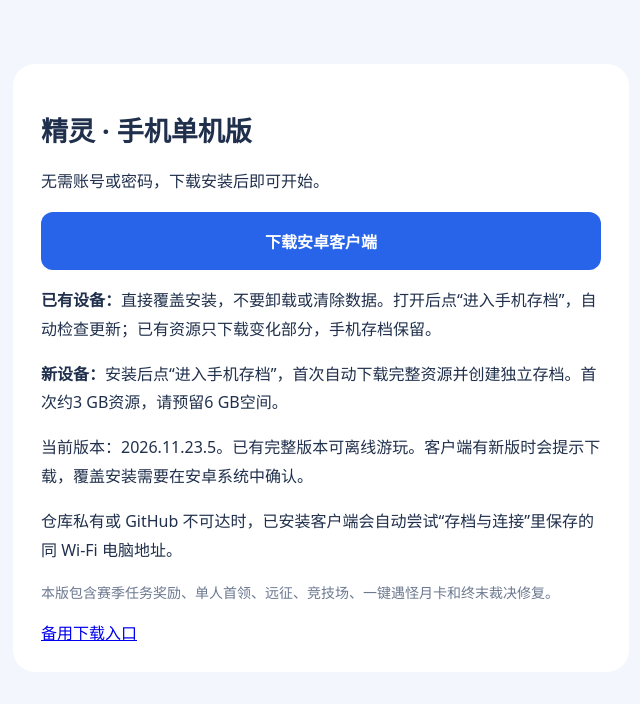
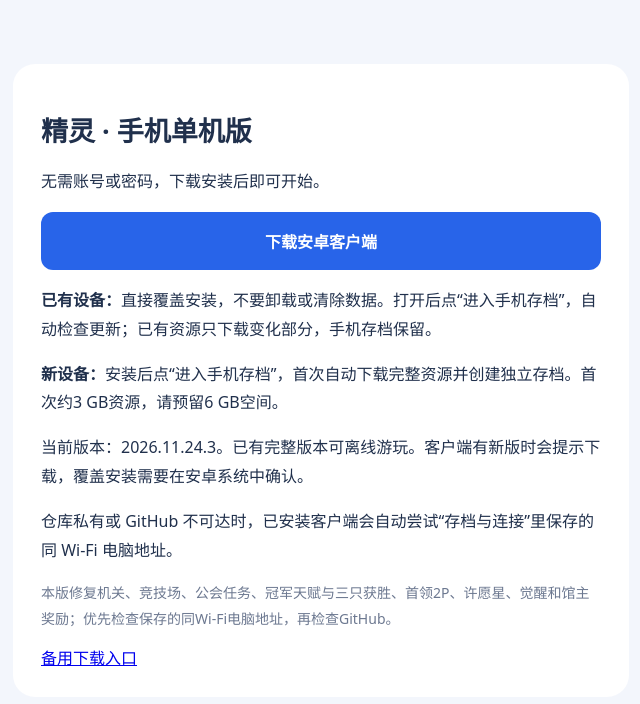
Before and after one commit to smileqc/elf-local-updates, a plain HTML site: page index.html in a window 1280 px wide. Shown: the whole page, without its empty margins (319-959 px from the left). Drawn offline with Linux system fonts and the light colour scheme.

Commit message:
Publish Wi-Fi first client 2026.11.24.3

```diff
--- a/index.html
+++ b/index.html
@@ -4,7 +4,7 @@
 <a class="download" href="https://github.com/smileqc/elf-local-updates/releases/latest/download/elf-offline.apk">下载安卓客户端</a>
 <p><strong>已有设备：</strong>直接覆盖安装，不要卸载或清除数据。打开后点“进入手机存档”，自动检查更新；已有资源只下载变化部分，手机存档保留。</p>
 <p><strong>新设备：</strong>安装后点“进入手机存档”，首次自动下载完整资源并创建独立存档。首次约3 GB资源，请预留6 GB空间。</p>
-<p>当前版本：2026.11.23.5。已有完整版本可离线游玩。客户端有新版时会提示下载，覆盖安装需要在安卓系统中确认。</p>
+<p>当前版本：2026.11.24.3。已有完整版本可离线游玩。客户端有新版时会提示下载，覆盖安装需要在安卓系统中确认。</p>
 <p>仓库私有或 GitHub 不可达时，已安装客户端会自动尝试“存档与连接”里保存的同 Wi-Fi 电脑地址。</p>
-<p class="small">本版包含赛季任务奖励、单人首领、远征、竞技场、一键遇怪月卡和终末裁决修复。</p>
+<p class="small">本版修复机关、竞技场、公会任务、冠军天赋与三只获胜、首领2P、许愿星、觉醒和馆主奖励；优先检查保存的同Wi-Fi电脑地址，再检查GitHub。</p>
 <a href="https://github.com/smileqc/elf-local-updates/releases/latest">备用下载入口</a></main></html>
```
